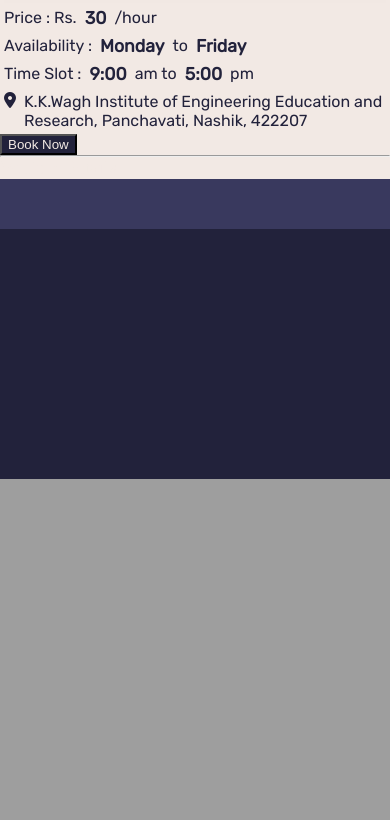
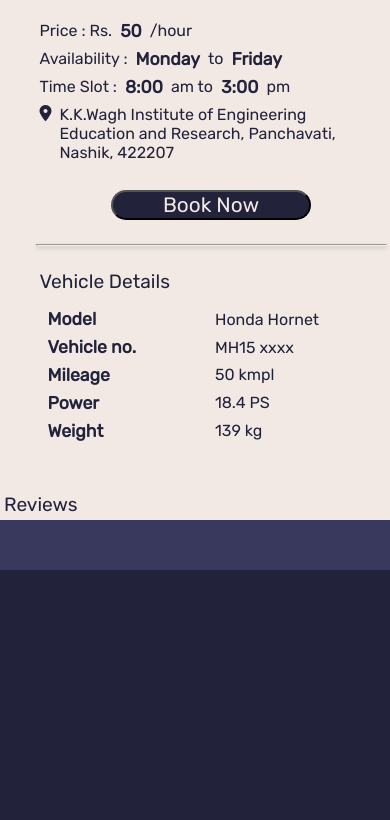
Before and after one commit to rasika2670/QRides, a PHP site: page /product.html in a window 390 px wide. Shown: the part 565-1385 px from the top of the page. Before the commit the page ends 1044 px from the top, so only its background shows below. Run offline with PHP 8.4, Linux system fonts and the light colour scheme.

Commit message:
added logo.jpg , popup.js and product.html

```diff
--- a/common.css
+++ b/common.css
@@ -1,6 +1,7 @@
 *{
     margin: 0px;
     color: #F2E9E4;
+    font-family: 'Rubik', sans-serif;
 }
 
 body{
@@ -14,7 +15,6 @@ body{
     align-items: center;
     justify-content: center;
     font-size: 2rem;
-    font-family: 'Playfair Display', serif;
 }
 
 .QR{
@@ -29,12 +29,13 @@ body{
     top: 40px;
     padding-right: 5px;
     font-family: 'Poppins', sans-serif;
+    color:#F2E9E4;
 }
 
 .back-icon{
     position: absolute;
     left: 20px;
-    font-size: 30px;
+    font-size: 25px;
 }
 
 footer{
--- /dev/null
+++ b/popup.js
@@ -0,0 +1,27 @@
+// Get the button and popup elements
+const bookNowBtn = document.getElementById('bookNowBtn');
+const popup = document.getElementById('popup');
+const agreeCheckbox = document.getElementById('agreeCheckbox');
+const continueBtn = document.getElementById('continueBtn');
+
+// Function to open the popup when the button is clicked
+bookNowBtn.addEventListener('click', () => {
+  popup.style.display = 'block';
+});
+
+// Function to close the popup when the close button is clicked
+function closePopup() {
+  popup.style.display = 'none';
+}
+
+// Function to handle checkbox change event
+agreeCheckbox.addEventListener('change', () => {
+  // Enable continue button if checkbox is checked, disable it otherwise
+  continueBtn.disabled = !agreeCheckbox.checked;
+});
+
+// Function to handle continue button click event
+continueBtn.addEventListener('click', () => {
+  // Redirect to a new page
+  window.location.href = 'rent.html'; // Replace 'newpage.html' with the URL of the new page
+});
--- a/product.css
+++ b/product.css
@@ -1,25 +1,23 @@
 .info{
     width: 100%;
     display: flex;
-    flex-direction: column;
-    justify-content: center;
-    align-items: center;
+    margin: 1rem;
 }
 
-.info p{
+p{
     color: #22223b;
-    font-family: 'Rubik', sans-serif;
     margin: 4px;
-}
-
-.content{
-    align-self: flex-start;
-    padding-left: 1rem;
 }
 
 .company-name{
     font-weight: bold;
     font-size: 1.2rem;
+}
+
+.rate{
+    display: flex;
+    width: 400px;
+    justify-content: space-between;
 }
 
 .pr{
@@ -29,11 +27,12 @@
 }
 
 .img{
-    width:98%;
+    width:400px;
     height: 400px;
     background-size: cover;
     box-shadow: 0px 0px 10px 0px rgba(0,0,0,0.5);
     margin: 1rem;
+    margin-left: 0px;
 }
 
 .price{
@@ -44,7 +43,107 @@
 .pop{
     font-weight: bold; font-size: 1.1rem;
 }
-button{
+
+.vehicle{
+    width: 600px;
+    margin: 3rem;
+    display: flex;
+    flex-direction: column;
+}
+
+#bookNowBtn{
     background-color: #22223b;
+    font-size: 1.3rem;
+    margin: 1.5rem;
+    position: relative;
+    align-self: center;
+    height: 30px;
+    width: 200px;
+    border-radius:16px;
+}
+
+button:hover{
+    opacity: 80%;
+    cursor:pointer;
+    transition: all;
+    transition-duration: 200ms;
+}
+
+.popup {
+    display: none; /* Hide the popup by default */
+    position: fixed;
+    top: 0;
+    left: 0;
+    width: 100%;
+    height: 100%;
+    background-color: rgba(0, 0, 0, 0.5); /* Semi-transparent black background */
+    z-index: 999; /* Ensure popup appears above other content */
+  }
+
+  .popup-content {
+    background-color: #fff;
+    padding: 20px;
+    width: 80%;
+    max-width: 600px;
+    position: absolute;
+    top: 50%;
+    left: 50%;
+    transform: translate(-50%, -50%);
+    border-radius: 8px;
+  }
+
+  .close-btn {
+    position: absolute;
+    top: 10px;
+    right: 10px;
+    cursor: pointer;
+  }
+
+.checkbox{
+    color: #22223b;
+}
+
+#continueBtn{
+    color: #22223b;
+    font-size: 1rem;
+    position: absolute;
+    bottom: 20px;
+    right: 20px;
+    background-color: #F2E9E4;
+    border-radius: 4px;
+}
+
+@media(max-width: 600px)
+{
+    .info{
+        flex-direction: column;
+        justify-content: center;
+        align-items: center;
+    }
+    .content{
+        width: 90%;
+    }
+    .img{
+        width: 90%;
+    }
+    .rate{
+        width: 90%;
+    }
+    .vehicle{
+        margin: 1rem;
+        width: 90%;
+    }
 
 }
+
+@media (min-width: 600px) and (max-width:800px)
+{
+    .info{
+        flex-direction: column;
+        justify-content: center;
+        align-items: center;
+    }
+    .vehicle{
+        margin: 1rem;
+    }
+}
--- a/product.html
+++ b/product.html
@@ -20,8 +20,7 @@
                     <i class="fa-solid fa-arrow-left"></i>
                 </a>
             </div>
-            <p class="QR">QR </p>
-            <p class="ides"> ides</p>
+            <img src="Images/logo.jpg" style="height: 60px;">
             <p class="vr">
                 Vehicle Rental
             </p>
@@ -30,17 +29,25 @@
 
     <main>
         <div class="info">
-            <div class="content">
+            <div class="content" style="width: 400px;">
                 <p class="company-name">Company</p>
+                <div class="rate">
                     <p class="bike-name">Bike name</p>
-                <div class="pr">
+                    <div class="pr" style="position:relative; ">
                         <i class="fa-solid fa-star" style="color: #22223b;"></i>
+                        <i class="fa-solid fa-star" style="color: #22223b;"></i>
+                        <i class="fa-solid fa-star" style="color: #22223b;"></i>
+                        <i class="fa-solid fa-star" style="color: #22223b;"></i>
+                        <i class="fa-regular fa-star" style="color: #22223b;"></i>
                         <p class="rating">4.3</p>
                     </div>
                 </div>
-            <div class="img" style="background-image: url('blue\ bike.jpeg');"></div>
+                <div class="img" style="background-image: url('Images/bg.jpg');"></div>
+            </div>
+
+            <div class="vehicle">
                 <div class="price">
-                <p>Price : Rs. </p><p class="pop">30</p><p>/hour</p>
+                    <p>Price : Rs. </p><p class="pop">50</p><p>/hour</p>
                 </div>
                 <div class="price">
                     <p>Availability :</p>
@@ -48,22 +55,59 @@
                 </div>
                 <div class="price">
                     <p>Time Slot : </p>
-                <p class="pop">9:00</p><p> am to </p><p class="pop">5:00</p><p> pm</p>
+                    <p class="pop">8:00</p><p> am to </p><p class="pop">3:00</p><p> pm</p>
                 </div>
                 <div class="price">
                     <i class="fa-solid fa-location-dot" style="color: #22223b; margin: 4px;"></i>
                     <p>K.K.Wagh Institute of Engineering Education and Research, Panchavati, Nashik, 422207</p>
                 </div>
+                <button id="bookNowBtn">Book Now</button>
+
+                <div id="popup" class="popup">
+                    <div class="popup-content">
+                        <span class="close-btn" style="color: #22223b;" onclick="closePopup()">&times;</span>
+                        <p style="font-size: 1.2rem; font-weight: bold;">Terms and Conditions</p>
+                        <!-- Your terms and conditions content here -->
+                        <p style="margin: 1rem;">Lorem ipsum dolor sit amet, consectetur adipiscing elit. ...</p>
+                        <label for="agreeCheckbox" class="checkbox">
+                            <input type="checkbox" id="agreeCheckbox">  Agree
+                        </label>
+                        <button id="continueBtn" disabled>Continue</button>
                     </div>
-        <button>Book Now</button>
-        <hr>
-        <p style="font-size: 1.2rem;">Vehicle Details</p>
+                </div>
+
+                <hr style="box-shadow: 0px 2px 4px rgba(0, 0, 0, 0.2);">
+
+                <p style="font-size: 1.2rem; margin-top: 1.5rem;">Vehicle Details</p>
+
+                <div style="display: flex; padding:0.5rem;">
+                    <div style="position: relative; width: 50%; display: flex; flex-direction: column; justify-content: space-evenly;" >
+                        <p class="pop">Model</p>
+                        <p class="pop">Vehicle no.</p>
+                        <p class="pop">Mileage</p>
+                        <p class="pop">Power</p>
+                        <p class="pop">Weight</p>
+                    </div>
+                    <div style="display: flex; flex-direction: column; justify-content: space-evenly;">
+                        <p>Honda Hornet</p>
+                        <p>MH15 xxxx</p>
+                        <p>50 kmpl</p>
+                        <p>18.4 PS</p>
+                        <p>139 kg</p>
+                    </div>
+                </div>
+            </div>
+        </div>
+
+        <div>
+            <p style="font-size: 1.2rem; margin-top: 1.5rem;">Reviews</p>
+        </div>
     </main>
 
     <footer>
         <div class="foot"></div>
     </footer>
 
+    <script src="popup.js"></script>
 </body>
-
 </html>
--- a/rent.html
+++ b/rent.html
@@ -20,8 +20,7 @@
                     <i class="fa-solid fa-arrow-left"></i>
                 </a>
             </div>
-            <p class="QR">QR </p>
-            <p class="ides"> ides</p>
+            <img src="Images/logo.jpg" style="height: 60px;">
             <p class="vr">Vehicle Rental</p>
         </div>
     </header>
@@ -37,7 +36,7 @@
         <div class="info">
             <div class="img" style="background-image: url('blue\ bike.jpeg');"></div>
             <div class="content">
-                <p class="company-name">Company</p>
+                <p class="pop">Company</p>
                 <p class="bike-name">Bike name</p>
                 <p class="price" style="font-size: 0.8rem;">30rs per hour</p>
                 <div class="pr">
--- a/tailwind.config.js
+++ b/tailwind.config.js
@@ -6,6 +6,7 @@ module.exports = {
       fontFamily:{
         poppins:['Poppins', "sans-serif"],
         playfair:['Playfair Display'],
+        rubik: ['Rubik', 'sans-serif'],
       },
       colors:{
         Bpurple:"#22223b",
```
Also changed, not shown: Images/logo.jpg (added), README.md. Lines whose indentation alone changed are shown as unchanged.
